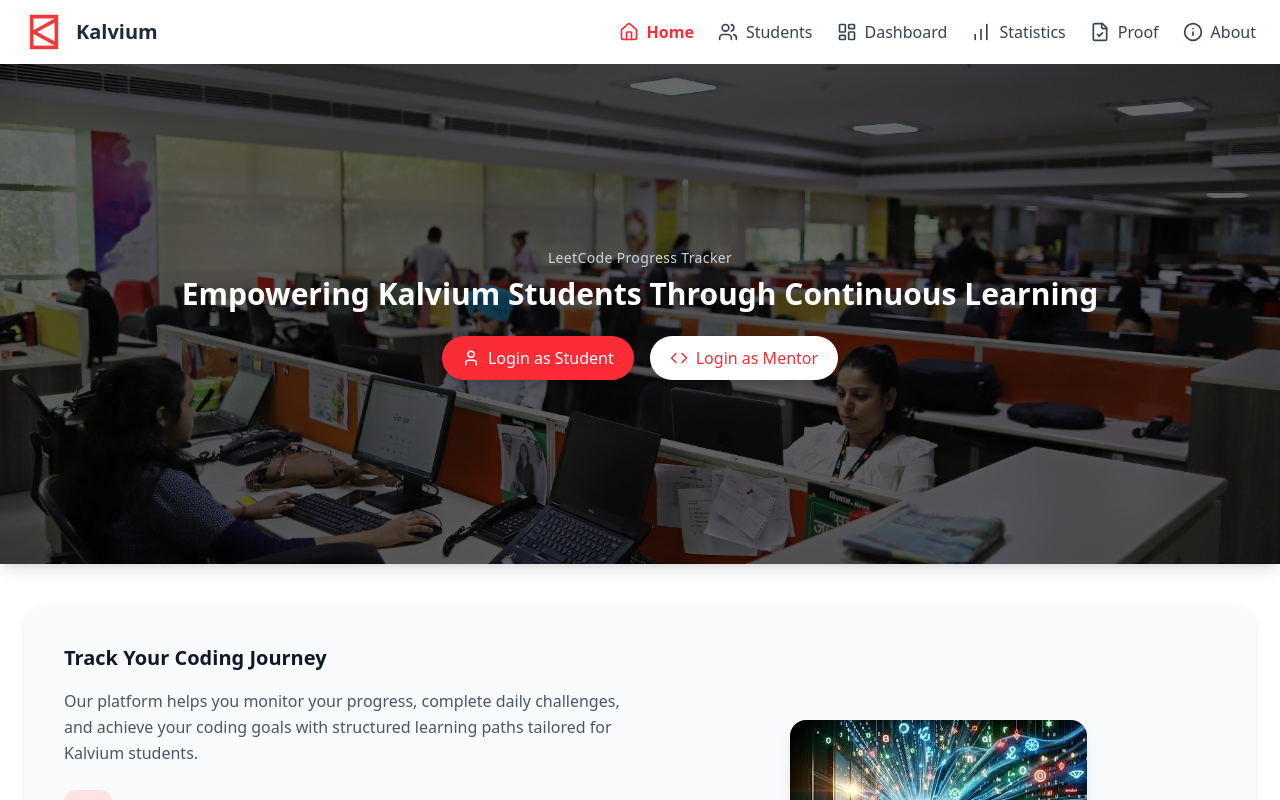
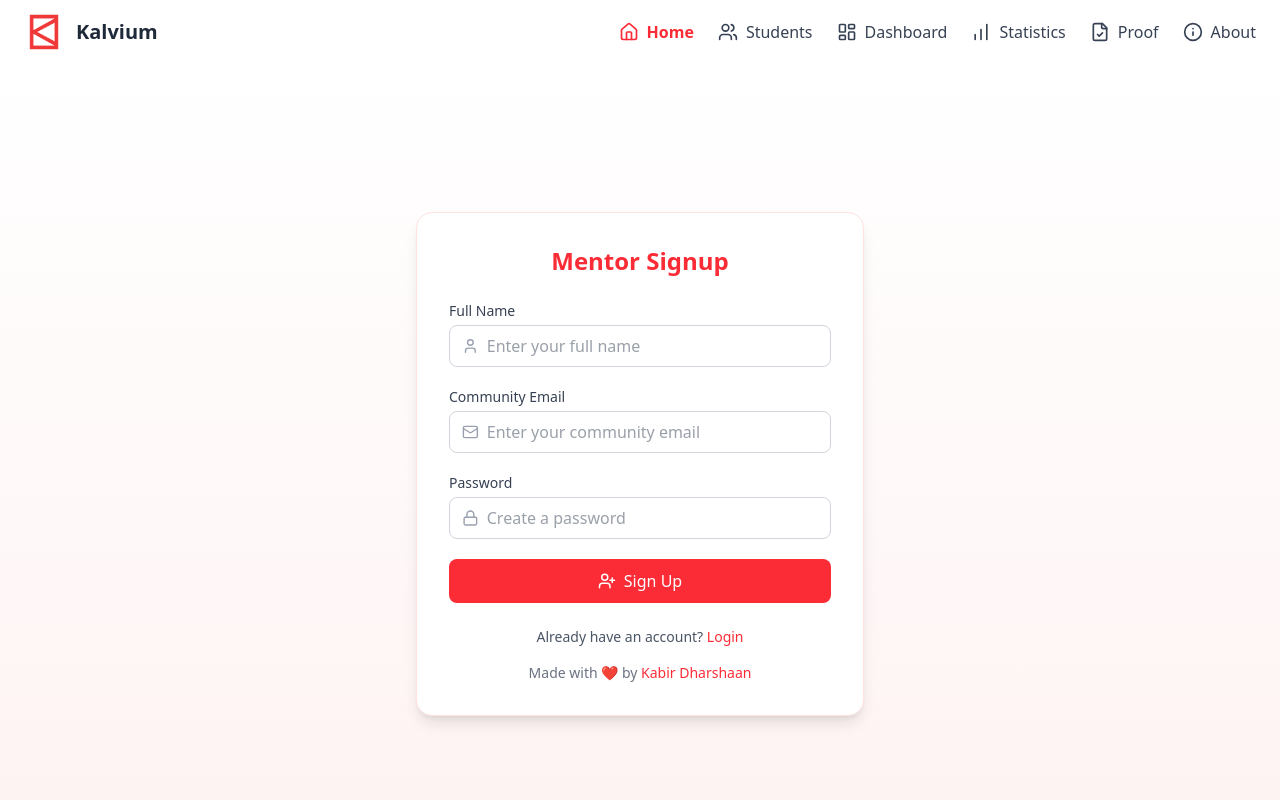
Before and after one commit to KabirDharshaan/Kalvium_Squad_progress_tracker, a React (Vite) app in the folder progress_tracker/: page /mentor-signup in a window 1280 px wide. Shown: the top 800 px of the page. Built offline with nearby package versions, Linux system fonts and the light colour scheme.

Commit message:
login_signup_mentor

```diff
--- a/progress_tracker/package.json
+++ b/progress_tracker/package.json
@@ -16,6 +16,7 @@
     "postcss": "^8.5.6",
     "react": "^19.1.1",
     "react-dom": "^19.1.1",
+    "react-router-dom": "^7.9.4",
     "tailwindcss": "^4.1.14"
   },
   "devDependencies": {
--- a/progress_tracker/src/App.jsx
+++ b/progress_tracker/src/App.jsx
@@ -1,13 +1,28 @@
+
 import React from "react";
+import { BrowserRouter as Router, Routes, Route } from "react-router-dom";
 import Navbar from "./components/Navbar";
 import Home from "./pages/Home";
+import MentorLogin from "./pages/MentorLogin";
+import MentorSignup from "./pages/MentorSignup";
 
 function App() {
   return (
-    <div>
-      <Navbar />
-      <Home />
-    </div>
+    <Router>
+      <div>
+        <Navbar />
+        <Routes>
+
+          <Route path="/" element={<Home />} />
+
+
+          <Route path="/mentor-login" element={<MentorLogin />} />
+
+
+          <Route path="/mentor-signup" element={<MentorSignup />} />
+        </Routes>
+      </div>
+    </Router>
   );
 }
 
--- a/progress_tracker/src/components/Navbar.jsx
+++ b/progress_tracker/src/components/Navbar.jsx
@@ -1,6 +1,6 @@
-
 
 import React, { useState } from "react";
+import { useNavigate } from "react-router-dom";
 import {
   Home,
   Users,
@@ -16,21 +16,28 @@ import kalviumLogo from "../assets/fav.png";
 const Navbar = () => {
   const [active, setActive] = useState("Home");
   const [menuOpen, setMenuOpen] = useState(false);
+  const navigate = useNavigate();
 
   const navItems = [
-    { name: "Home", icon: <Home size={20} /> },
-    { name: "Students", icon: <Users size={20} /> },
-    { name: "Dashboard", icon: <LayoutDashboard size={20} /> },
-    { name: "Statistics", icon: <BarChart size={20} /> },
-    { name: "Proof", icon: <FileCheck size={20} /> },
-    { name: "About", icon: <Info size={20} /> },
+    { name: "Home", icon: <Home size={20} />, path: "/" },
+    { name: "Students", icon: <Users size={20} />, path: "/students" },
+    { name: "Dashboard", icon: <LayoutDashboard size={20} />, path: "/dashboard" },
+    { name: "Statistics", icon: <BarChart size={20} />, path: "/statistics" },
+    { name: "Proof", icon: <FileCheck size={20} />, path: "/proof" },
+    { name: "About", icon: <Info size={20} />, path: "/about" },
   ];
+
+  const handleNavigation = (item) => {
+    setActive(item.name);
+    navigate(item.path);
+    setMenuOpen(false);
+  };
 
   return (
     <nav className="bg-white shadow-md px-6 py-3">
       <div className="flex justify-between items-center">
         {/* Left - Logo */}
-        <div className="flex items-center space-x-3">
+        <div className="flex items-center space-x-3 cursor-pointer" onClick={() => handleNavigation(navItems[0])}>
           <img src={kalviumLogo} alt="Kalvium Logo" className="w-10 h-10" />
           <h1 className="text-xl font-semibold text-gray-800">Kalvium</h1>
         </div>
@@ -45,7 +52,7 @@ const Navbar = () => {
                   ? "text-red-500 font-semibold"
                   : "text-gray-700 hover:text-red-400"
               }`}
-              onClick={() => setActive(item.name)}
+              onClick={() => handleNavigation(item)}
             >
               {item.icon}
               <span>{item.name}</span>
@@ -74,10 +81,7 @@ const Navbar = () => {
                     ? "text-red-500 font-semibold"
                     : "text-gray-700 hover:text-red-400"
                 }`}
-                onClick={() => {
-                  setActive(item.name);
-                  setMenuOpen(false);
-                }}
+                onClick={() => handleNavigation(item)}
               >
                 {item.icon}
                 <span>{item.name}</span>
--- a/progress_tracker/src/pages/Home.jsx
+++ b/progress_tracker/src/pages/Home.jsx
@@ -1,9 +1,13 @@
+
 import React from "react";
+import { useNavigate } from "react-router-dom";
 import { User, Code, TrendingUp, Users, Heart } from "lucide-react";
 import bgImage from "../assets/IT-firms-aims-to-call-back-some-employees-to-office-starting-September.jpg";
 import codingImage from "../assets/images.jpeg";
 
 const Home = () => {
+  const navigate = useNavigate();
+
   return (
     <div className="w-full">
       {/* Hero Section */}
@@ -11,8 +15,10 @@ const Home = () => {
         className="relative flex items-center justify-center w-full h-[500px] bg-cover bg-center overflow-hidden shadow-lg"
         style={{ backgroundImage: `url(${bgImage})` }}
       >
+        {/* Dark Overlay */}
         <div className="absolute inset-0 bg-black/60"></div>
 
+        {/* Content */}
         <div className="relative z-10 text-center text-white px-6">
           <h2 className="text-sm font-medium tracking-wide text-gray-300 mb-2">
             LeetCode Progress Tracker
@@ -22,12 +28,17 @@ const Home = () => {
           </h1>
 
           <div className="flex flex-col sm:flex-row items-center justify-center gap-4">
+            {/* Student Login (you can add later) */}
             <button className="flex items-center gap-2 bg-red-500 text-white px-5 py-2.5 rounded-full font-medium shadow-md hover:bg-red-600 transition">
               <User size={18} />
               Login as Student
             </button>
 
-            <button className="flex items-center gap-2 bg-white text-red-500 px-5 py-2.5 rounded-full font-medium shadow-md hover:bg-gray-100 transition">
+            {/* Mentor Login navigates to MentorLogin.jsx */}
+            <button
+              onClick={() => navigate("/mentor-login")}
+              className="flex items-center gap-2 bg-white text-red-500 px-5 py-2.5 rounded-full font-medium shadow-md hover:bg-gray-100 transition"
+            >
               <Code size={18} />
               Login as Mentor
             </button>
@@ -91,7 +102,7 @@ const Home = () => {
 
         <div className="flex justify-center items-center gap-2 mt-3 text-gray-700">
           <span>Made with</span>
-          <Heart size={18} className="text-red-500 fill-red-500" />
+          <Heart size={18} className="text-red-500 fill-red-500 animate-pulse" />
           <span>
             by <span className="font-medium text-gray-800">Kabir Dharshaan</span> | Kalvium
             Progress Tracker
--- /dev/null
+++ b/progress_tracker/src/pages/MentorLogin.jsx
@@ -0,0 +1,93 @@
+import React, { useState } from "react";
+import { Mail, Lock, LogIn } from "lucide-react";
+import { useNavigate } from "react-router-dom";
+
+const MentorLogin = () => {
+  const [email, setEmail] = useState("");
+  const [password, setPassword] = useState("");
+  const navigate = useNavigate();
+
+  const handleLogin = (e) => {
+    e.preventDefault();
+    console.log("Mentor login:", { email, password });
+    // Add your authentication logic here
+  };
+
+  return (
+    <div className="min-h-screen flex items-center justify-center bg-gradient-to-b from-white to-red-50">
+      <div className="bg-white shadow-lg rounded-2xl p-8 w-[90%] max-w-md border border-red-100">
+        {/* Title */}
+        <h2 className="text-2xl font-semibold text-center text-red-500 mb-6">
+          Mentor Login
+        </h2>
+
+        {/* Form */}
+        <form onSubmit={handleLogin} className="space-y-5">
+          {/* Email Input */}
+          <div>
+            <label className="block text-sm font-medium text-gray-700 mb-1">
+              Email Address
+            </label>
+            <div className="flex items-center border border-gray-300 rounded-lg px-3 py-2 focus-within:border-red-400">
+              <Mail size={18} className="text-gray-400 mr-2" />
+              <input
+                type="email"
+                placeholder="Enter your email"
+                value={email}
+                onChange={(e) => setEmail(e.target.value)}
+                required
+                className="w-full outline-none text-gray-700 bg-transparent"
+              />
+            </div>
+          </div>
+
+          {/* Password Input */}
+          <div>
+            <label className="block text-sm font-medium text-gray-700 mb-1">
+              Password
+            </label>
+            <div className="flex items-center border border-gray-300 rounded-lg px-3 py-2 focus-within:border-red-400">
+              <Lock size={18} className="text-gray-400 mr-2" />
+              <input
+                type="password"
+                placeholder="Enter your password"
+                value={password}
+                onChange={(e) => setPassword(e.target.value)}
+                required
+                className="w-full outline-none text-gray-700 bg-transparent"
+              />
+            </div>
+          </div>
+
+          {/* Login Button */}
+          <button
+            type="submit"
+            className="w-full bg-red-500 text-white py-2.5 rounded-lg font-medium hover:bg-red-600 transition flex items-center justify-center gap-2"
+          >
+            <LogIn size={18} />
+            Login
+          </button>
+        </form>
+
+        {/* Signup Redirect */}
+        <p className="text-center text-sm text-gray-600 mt-6">
+          Don’t have an account?{" "}
+          <button
+            onClick={() => navigate("/mentor-signup")}
+            className="text-red-500 font-medium hover:underline"
+          >
+            Sign up
+          </button>
+        </p>
+
+        {/* Footer */}
+        <p className="text-center text-sm text-gray-500 mt-4">
+          Made with ❤️ by{" "}
+          <span className="text-red-500 font-medium">Kabir Dharshaan</span>
+        </p>
+      </div>
+    </div>
+  );
+};
+
+export default MentorLogin;
--- /dev/null
+++ b/progress_tracker/src/pages/MentorSignup.jsx
@@ -0,0 +1,112 @@
+import React, { useState } from "react";
+import { User, Mail, Lock, UserPlus } from "lucide-react";
+import { useNavigate } from "react-router-dom";
+
+const MentorSignup = () => {
+  const [name, setName] = useState("");
+  const [communityEmail, setCommunityEmail] = useState("");
+  const [password, setPassword] = useState("");
+  const navigate = useNavigate();
+
+  const handleSignup = (e) => {
+    e.preventDefault();
+    console.log("Mentor signup:", { name, communityEmail, password });
+
+  };
+
+  return (
+    <div className="min-h-screen flex items-center justify-center bg-gradient-to-b from-white to-red-50">
+      <div className="bg-white shadow-lg rounded-2xl p-8 w-[90%] max-w-md border border-red-100">
+        {/* Title */}
+        <h2 className="text-2xl font-semibold text-center text-red-500 mb-6">
+          Mentor Signup
+        </h2>
+
+        {/* Form */}
+        <form onSubmit={handleSignup} className="space-y-5">
+          {/* Name */}
+          <div>
+            <label className="block text-sm font-medium text-gray-700 mb-1">
+              Full Name
+            </label>
+            <div className="flex items-center border border-gray-300 rounded-lg px-3 py-2 focus-within:border-red-400">
+              <User size={18} className="text-gray-400 mr-2" />
+              <input
+                type="text"
+                placeholder="Enter your full name"
+                value={name}
+                onChange={(e) => setName(e.target.value)}
+                required
+                className="w-full outline-none text-gray-700 bg-transparent"
+              />
+            </div>
+          </div>
+
+          {/* Community Email */}
+          <div>
+            <label className="block text-sm font-medium text-gray-700 mb-1">
+              Community Email
+            </label>
+            <div className="flex items-center border border-gray-300 rounded-lg px-3 py-2 focus-within:border-red-400">
+              <Mail size={18} className="text-gray-400 mr-2" />
+              <input
+                type="email"
+                placeholder="Enter your community email"
+                value={communityEmail}
+                onChange={(e) => setCommunityEmail(e.target.value)}
+                required
+                className="w-full outline-none text-gray-700 bg-transparent"
+              />
+            </div>
+          </div>
+
+          {/* Password */}
+          <div>
+            <label className="block text-sm font-medium text-gray-700 mb-1">
+              Password
+            </label>
+            <div className="flex items-center border border-gray-300 rounded-lg px-3 py-2 focus-within:border-red-400">
+              <Lock size={18} className="text-gray-400 mr-2" />
+              <input
+                type="password"
+                placeholder="Create a password"
+                value={password}
+                onChange={(e) => setPassword(e.target.value)}
+                required
+                className="w-full outline-none text-gray-700 bg-transparent"
+              />
+            </div>
+          </div>
+
+          {/* Signup Button */}
+          <button
+            type="submit"
+            className="w-full bg-red-500 text-white py-2.5 rounded-lg font-medium hover:bg-red-600 transition flex items-center justify-center gap-2"
+          >
+            <UserPlus size={18} />
+            Sign Up
+          </button>
+        </form>
+
+        {/* Redirect to Login */}
+        <p className="text-center text-sm text-gray-600 mt-6">
+          Already have an account?{" "}
+          <button
+            onClick={() => navigate("/mentor-login")}
+            className="text-red-500 font-medium hover:underline"
+          >
+            Login
+          </button>
+        </p>
+
+        {/* Footer */}
+        <p className="text-center text-sm text-gray-500 mt-4">
+          Made with ❤️ by{" "}
+          <span className="text-red-500 font-medium">Kabir Dharshaan</span>
+        </p>
+      </div>
+    </div>
+  );
+};
+
+export default MentorSignup;
```
Also changed, not shown: 1 other file (tests, documents, lock files or other folders).
